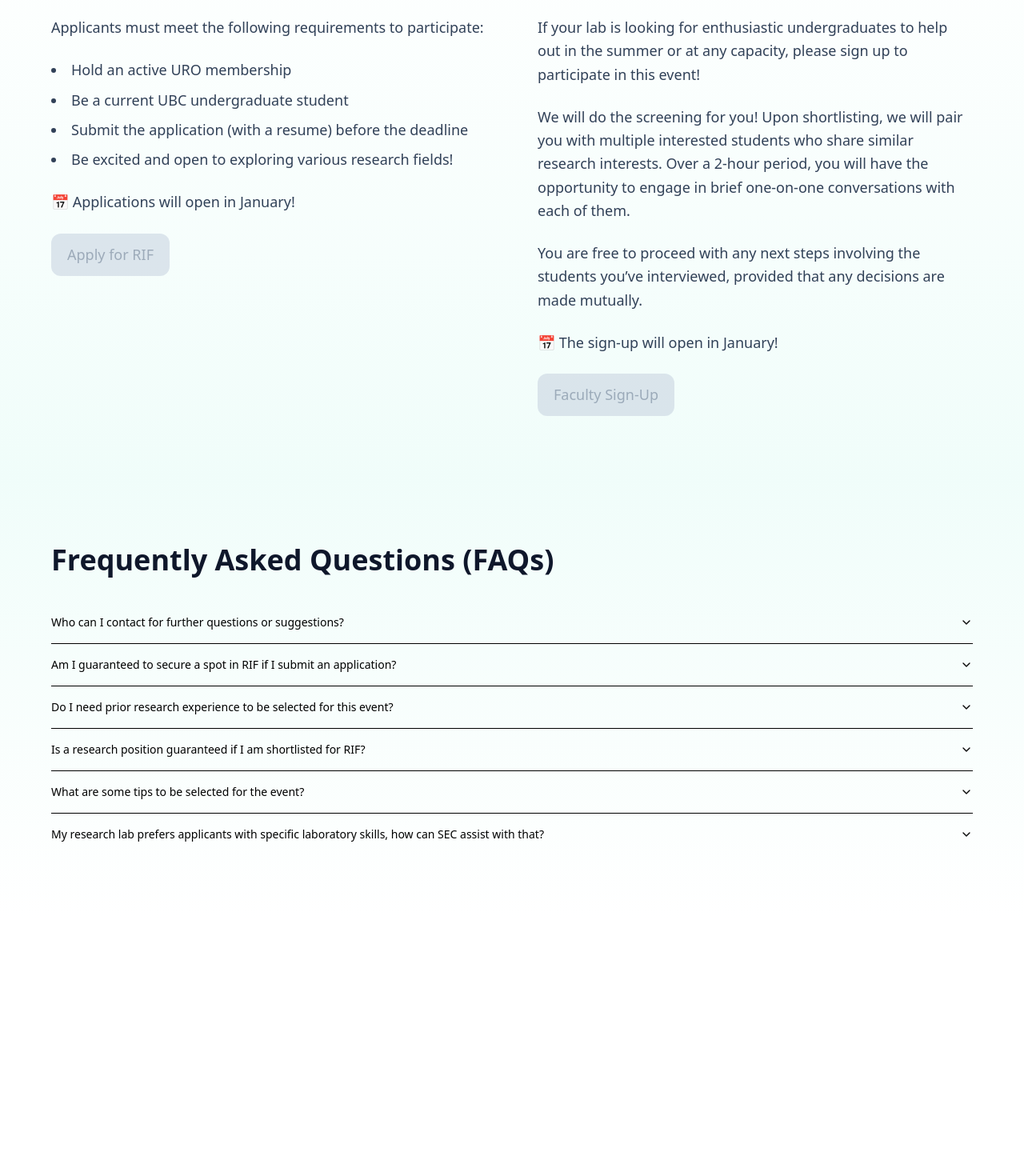
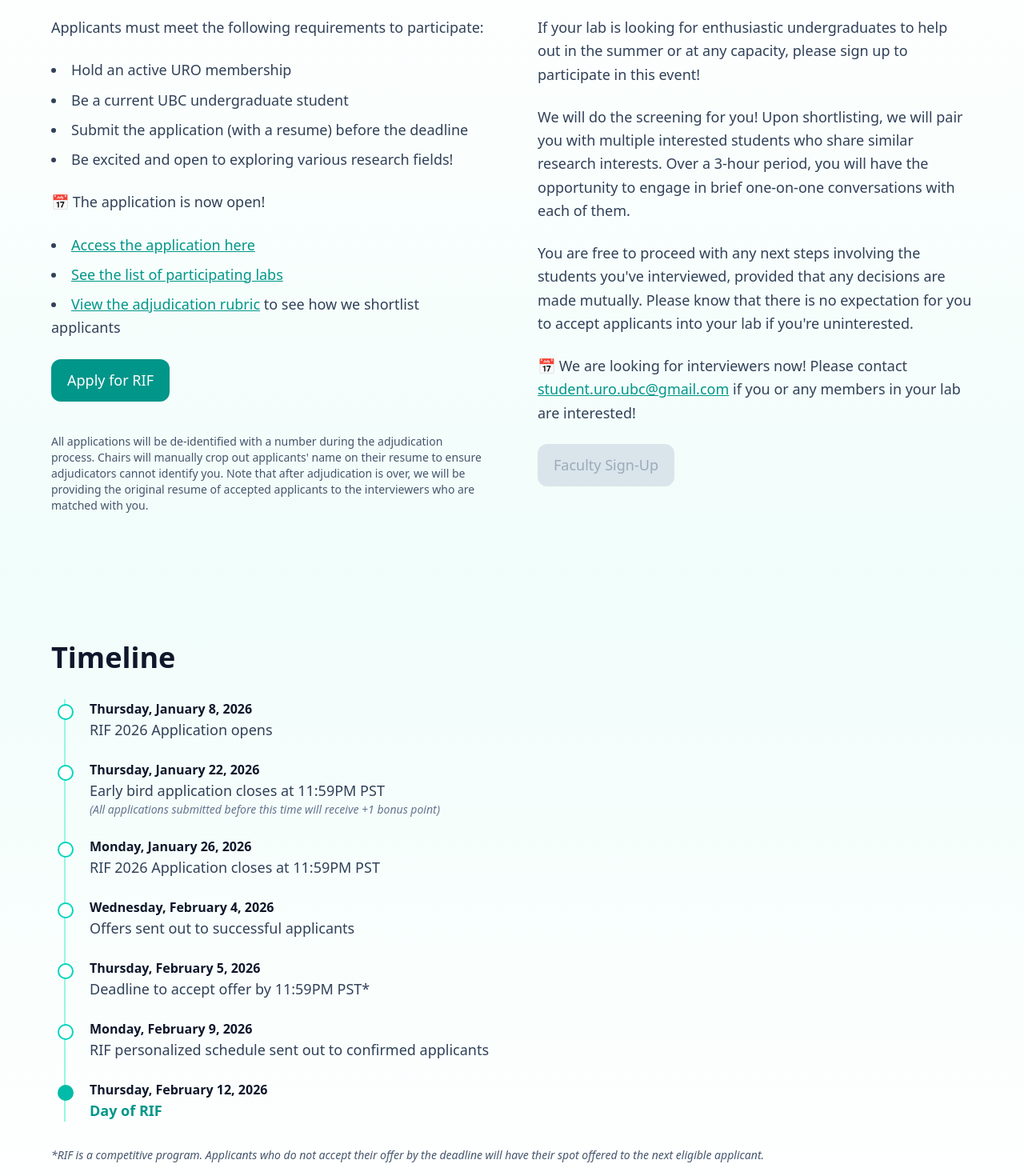
Before and after one commit to UBC-URO/uro-website, a Next.js app: page /rif in a window 1280 px wide. Shown: the part 1240-2710 px from the top of the page at 80% size. Before the commit the page ends 2389 px from the top, so only its background shows below. Built offline with nearby package versions, Linux system fonts and the light colour scheme.

Commit message:
added rif information

```diff
--- a/src/app/(main)/(events)/rif/page.tsx
+++ b/src/app/(main)/(events)/rif/page.tsx
@@ -4,6 +4,7 @@
 import { Overview } from "@/components/events/rif/Overview";
 import { Process } from "@/components/events/rif/Process";
 import { ApplicantInfo } from "@/components/events/rif/ApplicantInfo";
+import { Timeline } from "@/components/events/rif/Timeline";
 
 export default function RIFPage() {
     return (
@@ -11,6 +12,7 @@
             <Overview />
             <Process />
             <ApplicantInfo />
+            <Timeline />
             <FAQ items={rifFAQ} />
         </Layout>
     );
--- a/src/components/events/rif/ApplicantInfo.tsx
+++ b/src/components/events/rif/ApplicantInfo.tsx
@@ -15,10 +15,33 @@
                         <li>Submit the application (with a resume) before the deadline</li>
                         <li>Be excited and open to exploring various research fields!</li>
                     </ul>
-                    <p className="font-medium">📅 Applications will open in January!</p>
-                    <CTAButton href="/rif/apply" disabled={true}>
+                    <p className="font-medium">📅 The application is now open!</p>
+                    <ul className="list-disc list-inside space-y-2">
+                        <li>
+                            <a href="https://ubc.ca1.qualtrics.com/jfe/form/SV_0rfRXjw3uWfkttc" className="text-teal-600 underline" target="_blank" rel="noopener noreferrer">
+                                Access the application here
+                            </a>
+                        </li>
+                        <li>
+                            <a href="https://docs.google.com/spreadsheets/d/1gJjVnseMoYJ0th4lrRMFfjyFO_iZpm94tmqMvor0MkY/edit" className="text-teal-600 underline" target="_blank" rel="noopener noreferrer">
+                                See the list of participating labs
+                            </a>
+                        </li>
+                        <li>
+                            <a href="https://drive.google.com/file/d/1WYr-c1TS5Zt67eoyidIL856lX9GFGnTn/view" className="text-teal-600 underline" target="_blank" rel="noopener noreferrer">
+                                View the adjudication rubric
+                            </a>{" "}
+                            to see how we shortlist applicants
+                        </li>
+                    </ul>
+                    <CTAButton href="https://ubc.ca1.qualtrics.com/jfe/form/SV_0rfRXjw3uWfkttc">
                         Apply for RIF
                     </CTAButton>
+                    <p className="text-sm text-slate-600 mt-4">
+                        All applications will be de-identified with a number during the adjudication process. Chairs will manually crop out applicants&apos; name on their resume to ensure
+                        adjudicators cannot identify you. Note that after adjudication is over, we will be providing the original resume of accepted applicants to the interviewers who are matched
+                        with you.
+                    </p>
                 </div>
             </div>
 
@@ -28,11 +51,20 @@
                 <div className="text-lg text-slate-700 leading-relaxed space-y-6">
                     <p>If your lab is looking for enthusiastic undergraduates to help out in the summer or at any capacity, please sign up to participate in this event!</p>
                     <p>
-                        We will do the screening for you! Upon shortlisting, we will pair you with multiple interested students who share similar research interests. Over a 2-hour period, you will
+                        We will do the screening for you! Upon shortlisting, we will pair you with multiple interested students who share similar research interests. Over a 3-hour period, you will
                         have the opportunity to engage in brief one-on-one conversations with each of them.
                     </p>
-                    <p>You are free to proceed with any next steps involving the students you’ve interviewed, provided that any decisions are made mutually.</p>
-                    <p className="font-medium">📅 The sign-up will open in January!</p>
+                    <p>
+                        You are free to proceed with any next steps involving the students you&apos;ve interviewed, provided that any decisions are made mutually. Please know that there is no
+                        expectation for you to accept applicants into your lab if you&apos;re uninterested.
+                    </p>
+                    <p className="font-medium">
+                        📅 We are looking for interviewers now! Please contact{" "}
+                        <a href="mailto:student.uro.ubc@gmail.com" className="text-teal-600 underline">
+                            student.uro.ubc@gmail.com
+                        </a>{" "}
+                        if you or any members in your lab are interested!
+                    </p>
                     <CTAButton href="/rif/apply" disabled={true}>
                         Faculty Sign-Up
                     </CTAButton>
--- a/src/components/events/rif/Overview.tsx
+++ b/src/components/events/rif/Overview.tsx
@@ -7,12 +7,12 @@
                 <div className="text-lg text-slate-700 leading-relaxed space-y-6">
                     <p>
                         RIF is a research recruitment event that directly connects undergraduate students and research faculty through a speed-interview style. After collecting undergraduate
-                        applications, we pair students with interested faculty for a one-on-one 15-minute discussion.
+                        applications, we pair students with interested faculty for a one-on-one 10-minute discussion.
                     </p>
                     <p>This event lets PIs meet many motivated students while giving students a chance to practice interview skills.</p>
                     <p className="font-bold ">
-                        📍 This year, the event will take place on <span className="underline text-teal-600">Zoom</span> in <span className="underline text-teal-600">late February</span> (exact date
-                        TBD).
+                        📍 This year, the event will take place on <span className="underline text-teal-600">Zoom</span> on{" "}
+                        <span className="underline text-teal-600">Thursday, February 12, 2026 from 5:30 - 8:30PM PST</span>.
                     </p>
                 </div>
             </div>
--- a/src/components/events/rif/Process.tsx
+++ b/src/components/events/rif/Process.tsx
@@ -8,7 +8,7 @@
                     <li>Apply with your interests & resume</li>
                     <li>SEC screens and shortlists candidates</li>
                     <li>Pairs made with relevant faculty</li>
-                    <li>15-minute 1:1 speed interviews</li>
+                    <li>10-minute 1:1 speed interviews</li>
                     <li>Optional next steps decided by you & PI</li>
                 </ol>
             </div>
--- /dev/null
+++ b/src/components/events/rif/Timeline.tsx
@@ -0,0 +1,62 @@
+export const Timeline = () => {
+    const timelineItems = [
+        {
+            date: "Thursday, January 8, 2026",
+            event: "RIF 2026 Application opens",
+        },
+        {
+            date: "Thursday, January 22, 2026",
+            event: "Early bird application closes at 11:59PM PST",
+            note: "All applications submitted before this time will receive +1 bonus point",
+        },
+        {
+            date: "Monday, January 26, 2026",
+            event: "RIF 2026 Application closes at 11:59PM PST",
+        },
+        {
+            date: "Wednesday, February 4, 2026",
+            event: "Offers sent out to successful applicants",
+        },
+        {
+            date: "Thursday, February 5, 2026",
+            event: "Deadline to accept offer by 11:59PM PST*",
+        },
+        {
+            date: "Monday, February 9, 2026",
+            event: "RIF personalized schedule sent out to confirmed applicants",
+        },
+        {
+            date: "Thursday, February 12, 2026",
+            event: "Day of RIF",
+            highlight: true,
+        },
+    ];
+
+    return (
+        <div className="space-y-8">
+            <h2 className="text-3xl md:text-4xl font-bold text-slate-900">Timeline</h2>
+            <div className="relative">
+                {/* Vertical line */}
+                <div className="absolute left-4 top-0 bottom-0 w-0.5 bg-teal-200" />
+
+                <div className="space-y-6">
+                    {timelineItems.map((item, index) => (
+                        <div key={index} className="relative pl-12">
+                            {/* Dot */}
+                            <div className={`absolute left-2 top-1.5 w-5 h-5 rounded-full border-2 ${item.highlight ? "bg-teal-500 border-teal-500" : "bg-white border-teal-400"}`} />
+
+                            <div className={`${item.highlight ? "font-bold text-teal-600" : ""}`}>
+                                <p className="font-semibold text-slate-900">{item.date}</p>
+                                <p className={`text-lg ${item.highlight ? "text-teal-600" : "text-slate-700"}`}>{item.event}</p>
+                                {item.note && <p className="text-sm text-slate-500 italic">({item.note})</p>}
+                            </div>
+                        </div>
+                    ))}
+                </div>
+            </div>
+            <p className="text-sm text-slate-600 italic">
+                *RIF is a competitive program. Applicants who do not accept their offer by the deadline will have their spot offered to the next eligible applicant.
+            </p>
+        </div>
+    );
+};
--- a/src/data/FAQ.tsx
+++ b/src/data/FAQ.tsx
@@ -151,8 +151,23 @@
         answer: (
             <p>
                 In your responses, make sure you thoroughly demonstrate and articulate your interest in your intended research field. Also, double-check all your files before submitting to ensure
-                you’ve uploaded the correct documents.
+                you&apos;ve uploaded the correct documents.
             </p>
+        ),
+    },
+    {
+        question: "I'm not available for the entire 3hr period of the event. Can I only attend part of the event?",
+        answer: (
+            <>
+                <p>
+                    <strong>For applicants:</strong> Unfortunately, we require you to be available for the whole event duration. However, depending on interviewer&apos;s availability, we may not be
+                    able to schedule you for the entire event.
+                </p>
+                <p>
+                    <strong>For research staff:</strong> If you are unavailable for the entire event, you are welcome to sign up for individual half-hour slots. However, note that your availability
+                    will determine the maximum number of applicants that you can interview.
+                </p>
+            </>
         ),
     },
     {
```
